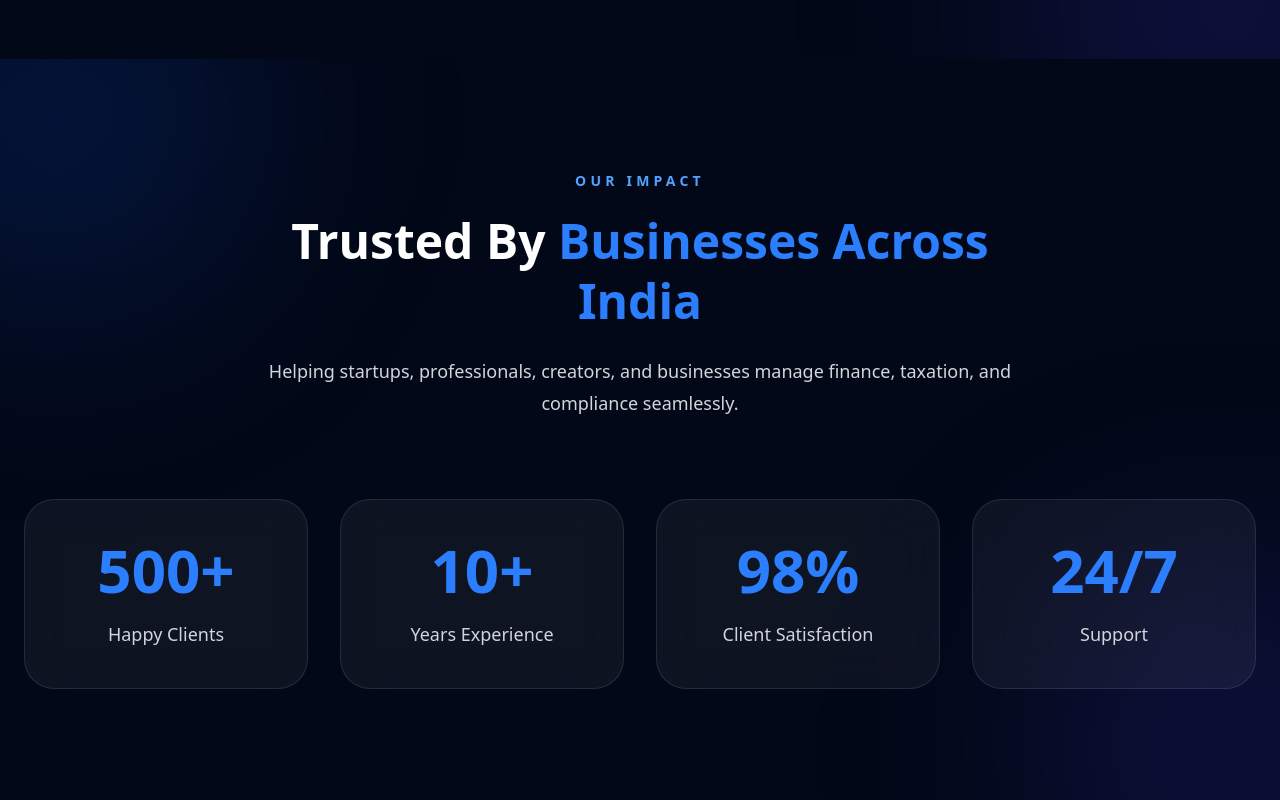
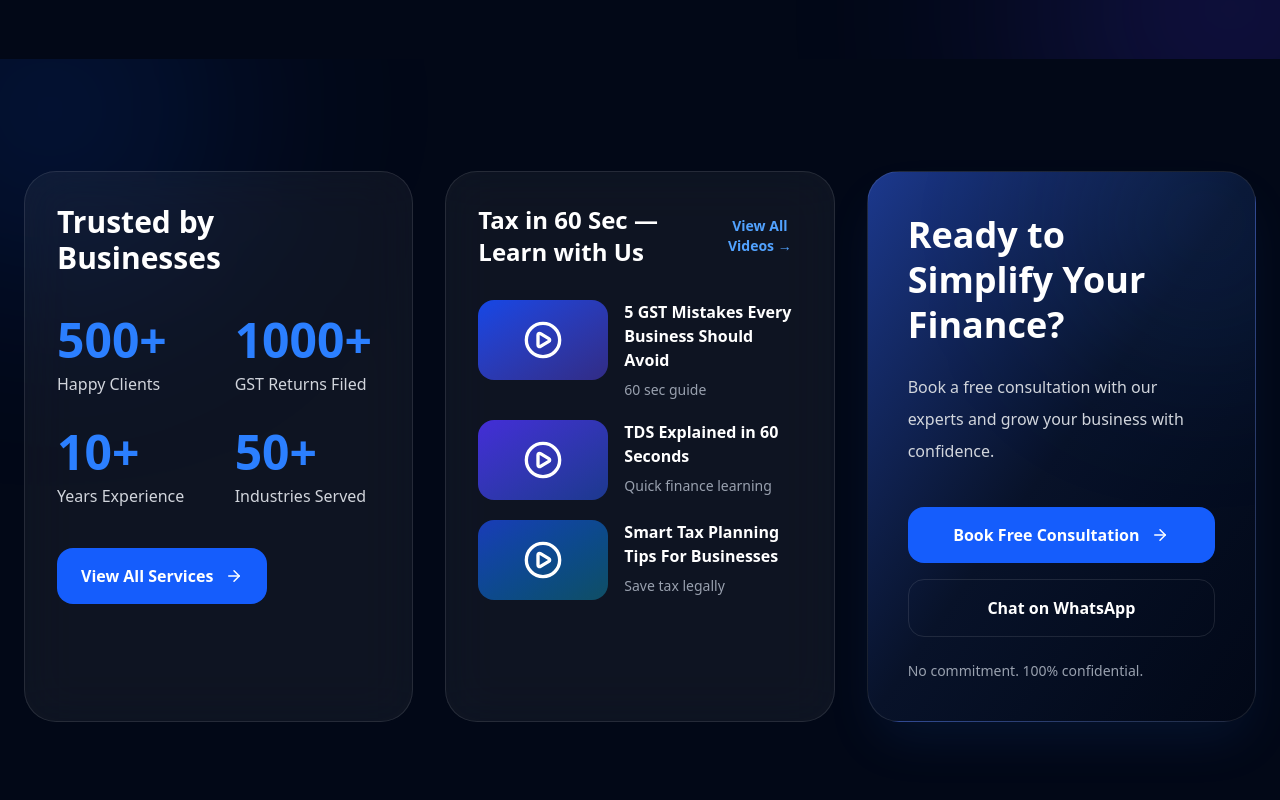
Before and after one commit to nithinreddyavula/taxin60sec, a Next.js app: page / in a window 1280 px wide. Shown: the part 3800-4600 px from the top of the page. Built offline with nearby package versions, Linux system fonts and the light colour scheme.

Commit message:
premium stats design

```diff
--- a/sections/Stats.tsx
+++ b/sections/Stats.tsx
@@ -1,25 +1,9 @@
 "use client";
 
-import { motion } from "framer-motion";
-
-const stats = [
-  {
-    number: "500+",
-    title: "Happy Clients",
-  },
-  {
-    number: "10+",
-    title: "Years Experience",
-  },
-  {
-    number: "98%",
-    title: "Client Satisfaction",
-  },
-  {
-    number: "24/7",
-    title: "Support",
-  },
-];
+import {
+  ArrowRight,
+  PlayCircle,
+} from "lucide-react";
 
 export default function Stats() {
 
@@ -30,82 +14,273 @@ export default function Stats() {
       {/* GLOW */}
       <div className="absolute inset-0 overflow-hidden">
 
-        <div className="absolute top-[-120px] left-[-120px] w-[350px] h-[350px] bg-blue-600/20 blur-[120px] rounded-full" />
-
-        <div className="absolute bottom-[-120px] right-[-120px] w-[350px] h-[350px] bg-indigo-600/20 blur-[120px] rounded-full" />
+        <div className="absolute top-[-100px] left-[-100px] w-[300px] h-[300px] bg-blue-600/20 blur-[120px] rounded-full" />
 
       </div>
 
       <div className="relative z-10 max-w-7xl mx-auto px-6">
 
-        {/* TOP */}
-        <motion.div
-          initial={{ opacity: 0, y: 30 }}
-          whileInView={{ opacity: 1, y: 0 }}
-          transition={{ duration: 0.7 }}
-          viewport={{ once: true }}
-          className="text-center max-w-3xl mx-auto"
-        >
+        <div className="grid grid-cols-1 lg:grid-cols-3 gap-8 items-stretch">
 
-          <p className="uppercase tracking-[0.3em] text-sm text-blue-400 font-semibold">
+          {/* LEFT STATS */}
+          <div className="bg-white/5 border border-white/10 backdrop-blur-xl rounded-[32px] p-8">
 
-            Our Impact
+            <h3 className="text-3xl font-bold text-white">
+
+              Trusted by Businesses
+
+            </h3>
+
+            <div className="mt-10 grid grid-cols-2 gap-8">
+
+              <div>
+
+                <h2 className="text-5xl font-bold text-blue-500">
+
+                  500+
+
+                </h2>
+
+                <p className="mt-2 text-gray-300">
+
+                  Happy Clients
 
                 </p>
 
-          <h2 className="mt-5 text-5xl font-bold text-white leading-tight">
+              </div>
 
-            Trusted By
-            <span className="text-blue-500">
-              {" "}Businesses Across India
-            </span>
+              <div>
+
+                <h2 className="text-5xl font-bold text-blue-500">
+
+                  1000+
 
                 </h2>
 
-          <p className="mt-6 text-lg text-gray-300 leading-8">
+                <p className="mt-2 text-gray-300">
 
-            Helping startups, professionals, creators,
-            and businesses manage finance,
-            taxation, and compliance seamlessly.
+                  GST Returns Filed
 
                 </p>
 
-        </motion.div>
+              </div>
 
-        {/* GRID */}
-        <div className="mt-20 grid grid-cols-1 sm:grid-cols-2 lg:grid-cols-4 gap-8">
+              <div>
 
-          {
-            stats.map((item, index) => (
+                <h2 className="text-5xl font-bold text-blue-500">
 
-              <motion.div
-                key={index}
-                initial={{ opacity: 0, y: 40 }}
-                whileInView={{ opacity: 1, y: 0 }}
-                transition={{
-                  duration: 0.5,
-                  delay: index * 0.1,
-                }}
-                viewport={{ once: true }}
-                className="bg-white/5 border border-white/10 backdrop-blur-xl rounded-[30px] p-10 text-center hover:border-blue-500/20 transition-all duration-300 hover:-translate-y-2 hover:shadow-2xl hover:shadow-blue-500/10"
-              >
+                  10+
 
-                <h3 className="text-6xl font-bold text-blue-500">
+                </h2>
 
-                  {item.number}
+                <p className="mt-2 text-gray-300">
+
+                  Years Experience
+
+                </p>
+
+              </div>
+
+              <div>
+
+                <h2 className="text-5xl font-bold text-blue-500">
+
+                  50+
+
+                </h2>
+
+                <p className="mt-2 text-gray-300">
+
+                  Industries Served
+
+                </p>
+
+              </div>
+
+            </div>
+
+            <button className="mt-10 px-6 py-4 rounded-2xl bg-blue-600 hover:bg-blue-500 transition text-white font-semibold flex items-center gap-3">
+
+              View All Services
+
+              <ArrowRight size={18} />
+
+            </button>
+
+          </div>
+
+          {/* CENTER VIDEOS */}
+          <div className="bg-white/5 border border-white/10 backdrop-blur-xl rounded-[32px] p-8 lg:col-span-1">
+
+            <div className="flex items-center justify-between">
+
+              <h3 className="text-2xl font-bold text-white">
+
+                Tax in 60 Sec — Learn with Us
 
               </h3>
 
-                <p className="mt-5 text-gray-300 text-lg">
+              <button className="text-blue-400 hover:text-blue-300 transition text-sm font-semibold">
 
-                  {item.title}
+                View All Videos →
+
+              </button>
+
+            </div>
+
+            {/* VIDEOS */}
+            <div className="mt-8 space-y-5">
+
+              {/* VIDEO 1 */}
+              <div className="group flex gap-4">
+
+                <div className="relative min-w-[130px] h-[80px] rounded-2xl overflow-hidden bg-gradient-to-br from-blue-700 to-indigo-900 flex items-center justify-center">
+
+                  <PlayCircle
+                    size={40}
+                    className="text-white"
+                  />
+
+                </div>
+
+                <div>
+
+                  <h4 className="text-white font-semibold leading-6">
+
+                    5 GST Mistakes Every Business Should Avoid
+
+                  </h4>
+
+                  <p className="text-gray-400 text-sm mt-2">
+
+                    60 sec guide
 
                   </p>
 
-              </motion.div>
+                </div>
 
-            ))
-          }
+              </div>
+
+              {/* VIDEO 2 */}
+              <div className="group flex gap-4">
+
+                <div className="relative min-w-[130px] h-[80px] rounded-2xl overflow-hidden bg-gradient-to-br from-indigo-700 to-blue-900 flex items-center justify-center">
+
+                  <PlayCircle
+                    size={40}
+                    className="text-white"
+                  />
+
+                </div>
+
+                <div>
+
+                  <h4 className="text-white font-semibold leading-6">
+
+                    TDS Explained in 60 Seconds
+
+                  </h4>
+
+                  <p className="text-gray-400 text-sm mt-2">
+
+                    Quick finance learning
+
+                  </p>
+
+                </div>
+
+              </div>
+
+              {/* VIDEO 3 */}
+              <div className="group flex gap-4">
+
+                <div className="relative min-w-[130px] h-[80px] rounded-2xl overflow-hidden bg-gradient-to-br from-blue-800 to-cyan-900 flex items-center justify-center">
+
+                  <PlayCircle
+                    size={40}
+                    className="text-white"
+                  />
+
+                </div>
+
+                <div>
+
+                  <h4 className="text-white font-semibold leading-6">
+
+                    Smart Tax Planning Tips For Businesses
+
+                  </h4>
+
+                  <p className="text-gray-400 text-sm mt-2">
+
+                    Save tax legally
+
+                  </p>
+
+                </div>
+
+              </div>
+
+            </div>
+
+          </div>
+
+          {/* RIGHT CTA */}
+          <div className="relative overflow-hidden rounded-[32px] border border-white/10 bg-gradient-to-br from-blue-900 via-[#081229] to-[#020817] p-10 shadow-2xl shadow-blue-500/10">
+
+            {/* GLOW */}
+            <div className="absolute top-[-50px] right-[-50px] w-[200px] h-[200px] bg-blue-500/20 blur-[100px] rounded-full" />
+
+            <div className="relative z-10">
+
+              <h2 className="text-4xl font-bold text-white leading-tight">
+
+                Ready to Simplify Your Finance?
+
+              </h2>
+
+              <p className="mt-6 text-gray-300 leading-8">
+
+                Book a free consultation with our experts
+                and grow your business with confidence.
+
+              </p>
+
+              {/* BUTTONS */}
+              <div className="mt-10 space-y-4">
+
+                <a
+                  href="/#contact"
+                  className="w-full flex items-center justify-center gap-3 px-6 py-4 rounded-2xl bg-blue-600 hover:bg-blue-500 transition text-white font-semibold"
+                >
+
+                  Book Free Consultation
+
+                  <ArrowRight size={18} />
+
+                </a>
+
+                <a
+                  href="https://wa.me/917013734079"
+                  target="_blank"
+                  className="w-full flex items-center justify-center px-6 py-4 rounded-2xl border border-white/10 hover:bg-white/10 transition text-white font-semibold"
+                >
+
+                  Chat on WhatsApp
+
+                </a>
+
+              </div>
+
+              <p className="mt-6 text-sm text-gray-400">
+
+                No commitment. 100% confidential.
+
+              </p>
+
+            </div>
+
+          </div>
 
         </div>
 
```
Lines whose indentation alone changed are shown as unchanged.
